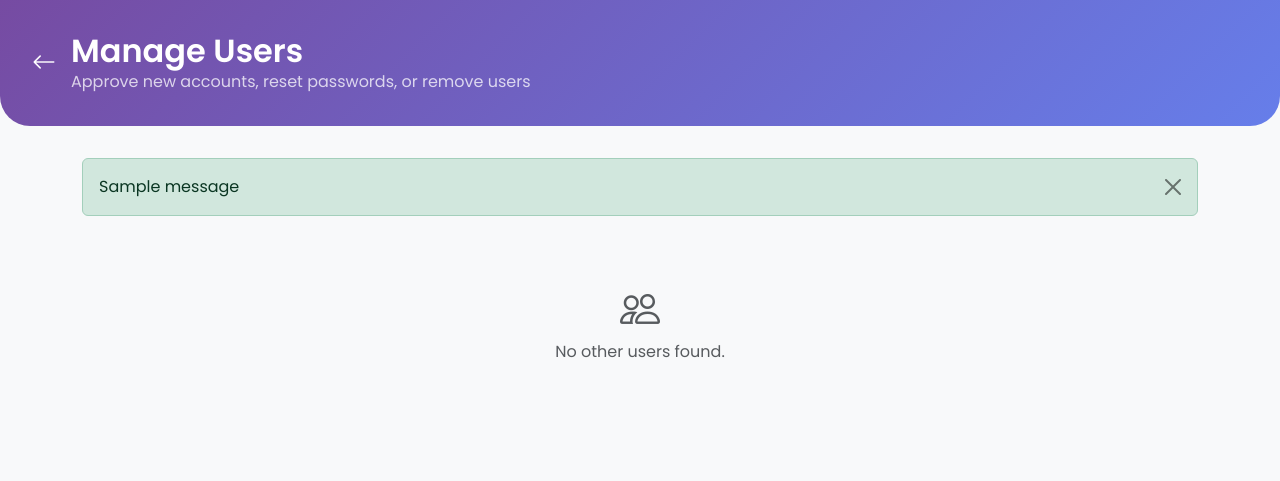
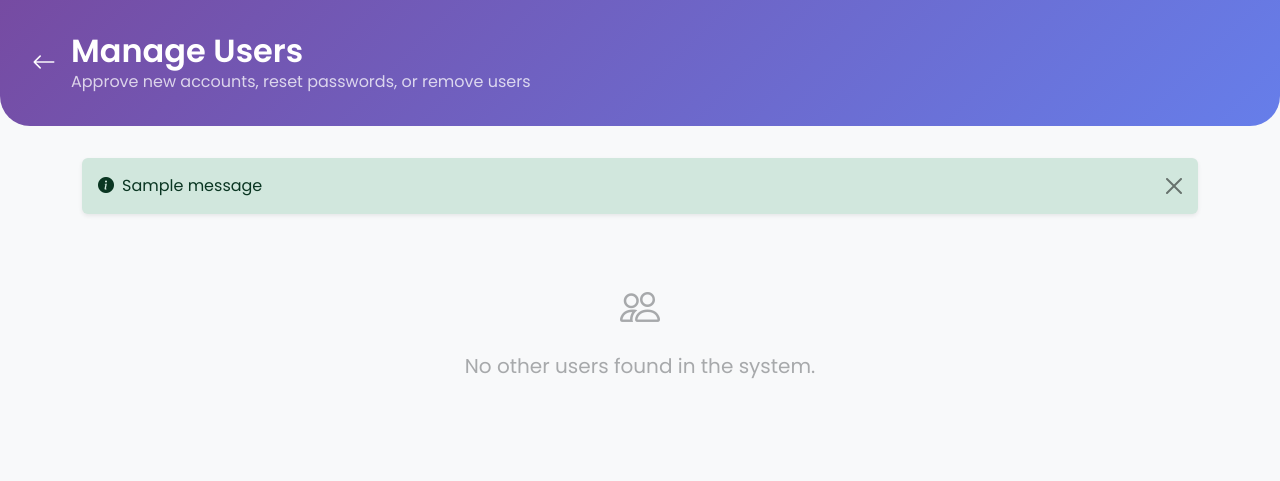
Before and after one commit to MdShafiq07/AssetKKPPS, a Flask app: page /manage_users in a window 1280 px wide. Shown: the top 481 px of the page. Run offline with Flask 3, Linux system fonts and the light colour scheme; a user stored in the database is signed in; tables that the repository leaves empty hold one stand-in row (values such as "Sample post"); one stand-in notice (Sample message) is shown.

Commit message:
update user page

```diff
--- a/templates/manage_users.html
+++ b/templates/manage_users.html
@@ -14,6 +14,7 @@
         .user-card { background: white; border: none; border-radius: 15px; box-shadow: 0 4px 10px rgba(0,0,0,0.05); transition: transform 0.2s; }
         .user-card:hover { transform: translateY(-3px); }
         .btn-back { color: white; font-size: 1.5rem; text-decoration: none; margin-right: 15px; }
+        .avatar-circle { width: 50px; height: 50px; font-size: 1.5rem; background-color: #f3f0ff; color: #764ba2; }
     </style>
 </head>
 <body>
@@ -26,12 +27,13 @@
         </div>
     </div>
 
-    <div class="container">
+    <div class="container pb-5">
         {% with messages = get_flashed_messages(with_categories=true) %}
             {% if messages %}
                 {% for category, message in messages %}
-                    <div class="alert alert-{{ category }} alert-dismissible fade show" role="alert">
-                        {{ message }} <button type="button" class="btn-close" data-bs-dismiss="alert"></button>
+                    <div class="alert alert-{{ category }} alert-dismissible fade show shadow-sm border-0" role="alert">
+                        <i class="bi bi-info-circle-fill me-2"></i>{{ message }}
+                        <button type="button" class="btn-close" data-bs-dismiss="alert"></button>
                     </div>
                 {% endfor %}
             {% endif %}
@@ -43,45 +45,45 @@
                 <div class="user-card p-4 h-100 d-flex flex-column justify-content-between">
 
                     <div class="d-flex align-items-start mb-3">
-                        <div class="bg-light rounded-circle d-flex align-items-center justify-content-center me-3 flex-shrink-0" style="width: 50px; height: 50px; font-size: 1.5rem; color: #764ba2;">
+                        <div class="rounded-circle d-flex align-items-center justify-content-center me-3 flex-shrink-0 avatar-circle">
                             <i class="bi bi-person-fill"></i>
                         </div>
-                        <div>
-                            <h5 class="fw-bold mb-0 text-break">{{ user.username }}</h5>
-                            <small class="text-muted d-block text-break">{{ user.email }}</small>
+                        <div class="overflow-hidden">
+                            <h5 class="fw-bold mb-0 text-truncate" title="{{ user.username }}">{{ user.username }}</h5>
+                            <small class="text-muted d-block text-truncate" title="{{ user.email }}">{{ user.email }}</small>
 
                             <div class="mt-2">
-                                <span class="badge bg-secondary">{{ user.role }}</span>
+                                <span class="badge bg-secondary rounded-pill">{{ user.role|upper }}</span>
 
                                 {% if user.is_approved %}
-                                    <span class="badge bg-success">Active</span>
+                                    <span class="badge bg-success rounded-pill">Active</span>
                                 {% else %}
-                                    <span class="badge bg-warning text-dark">Pending</span>
+                                    <span class="badge bg-warning text-dark rounded-pill">Pending Approval</span>
                                 {% endif %}
                             </div>
                         </div>
                     </div>
 
-                    <div class="mt-3">
+                    <div class="mt-3 pt-3 border-top border-light">
 
                         {% if not user.is_approved %}
                         <form action="{{ url_for('approve_user', user_id=user.id) }}" method="POST" class="w-100 mb-2">
-                            <button class="btn btn-success w-100 fw-bold shadow-sm">
-                                <i class="bi bi-check-circle-fill"></i> Approve User
+                            <button class="btn btn-success w-100 fw-bold shadow-sm" onclick="return confirm('Approve access for {{ user.username }}?');">
+                                <i class="bi bi-check-circle-fill me-1"></i> Approve User
                             </button>
                         </form>
                         {% endif %}
 
                         <div class="d-flex gap-2">
                             <form action="{{ url_for('reset_password', user_id=user.id) }}" method="POST" class="w-100">
-                                <button class="btn btn-warning btn-sm w-100 fw-bold" onclick="return confirm('Reset password to 123456?');">
-                                    <i class="bi bi-key"></i> Reset
+                                <button class="btn btn-light border w-100 fw-bold text-dark" onclick="return confirm('Reset password for {{ user.username }} to 123456?');">
+                                    <i class="bi bi-key-fill text-warning"></i> Reset
                                 </button>
                             </form>
 
                             <form action="{{ url_for('delete_user', user_id=user.id) }}" method="POST" class="w-100">
-                                <button class="btn btn-outline-danger btn-sm w-100" onclick="return confirm('Permanently delete this user?');">
-                                    <i class="bi bi-trash"></i> Delete
+                                <button class="btn btn-light border w-100 text-danger fw-bold" onclick="return confirm('WARNING: Permanently delete {{ user.username }}?');">
+                                    <i class="bi bi-trash-fill"></i> Delete
                                 </button>
                             </form>
                         </div>
@@ -90,8 +92,9 @@
                 </div>
             </div>
             {% else %}
-            <div class="text-center py-5 text-muted">
-                <i class="bi bi-people fs-1"></i><br>No other users found.
+            <div class="col-12 text-center py-5 text-muted opacity-50">
+                <i class="bi bi-people fs-1 d-block mb-3"></i>
+                <h5>No other users found in the system.</h5>
             </div>
             {% endfor %}
         </div>
```
